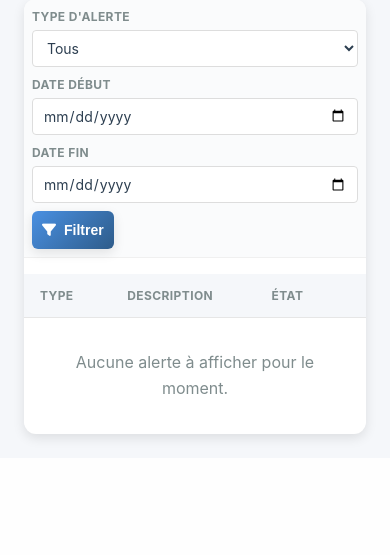
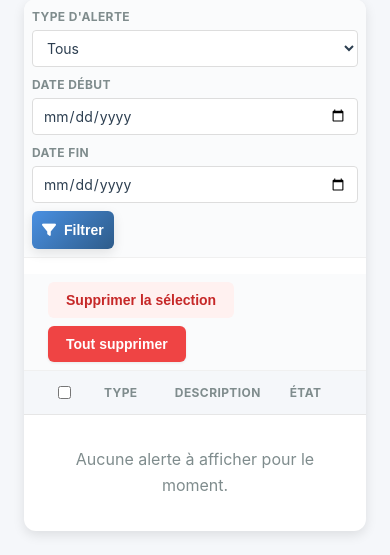
Before and after one commit to Amory707/BioAttendAPP, a Django app: template dashboard/templates/dashboard/employee_alertes.html in a window 390 px wide. Shown: the part 592-1147 px from the top of the page. Before the commit the page ends 1036 px from the top, so only its background shows below. Run offline with Django 5.2, Linux system fonts and the light colour scheme; the template is opened without the code that fills it, so the values that code supplies are empty.

Commit message:
correction alertes et vue employé

```diff
--- a/dashboard/templates/dashboard/employee_alertes.html
+++ b/dashboard/templates/dashboard/employee_alertes.html
@@ -146,10 +146,41 @@
     .alertes-filter .btn {
         min-height: 38px;
     }
+    .alertes-actions {
+        display: flex;
+        gap: var(--spacing-sm);
+        align-items: center;
+        justify-content: space-between;
+        padding: var(--spacing-sm) var(--spacing-md);
+        border-bottom: 1px solid #f0f0f0;
+        background: #FAFBFC;
+    }
+    .alertes-actions-info {
+        color: var(--color-text-secondary);
+        font-size: var(--font-size-sm);
+    }
+    .alertes-actions-buttons {
+        display: flex;
+        gap: var(--spacing-sm);
+        flex-wrap: wrap;
+    }
+    .btn-danger-soft {
+        background: #fff1f0;
+        color: #c62828;
+        border: 1px solid #ffcdd2;
+    }
+    .btn-danger-soft:hover {
+        background: #ffe4e1;
+    }
+    .alertes-checkbox-cell {
+        display: flex;
+        align-items: center;
+        justify-content: center;
+    }
     .alertes-grid-header,
     .alertes-grid-row {
         display: grid;
-        grid-template-columns: 1.1fr 2.4fr 1.3fr 1.2fr;
+        grid-template-columns: 48px 1.1fr 2.4fr 1.3fr 1.2fr;
         gap: var(--spacing-md);
         padding: 12px var(--spacing-md);
         align-items: center;
@@ -228,10 +259,10 @@
         }
         .alertes-grid-header,
         .alertes-grid-row {
-            grid-template-columns: 1fr 1.8fr 1.1fr;
+            grid-template-columns: 48px 1fr 1.8fr 1.1fr;
         }
-        .alertes-grid-header div:nth-child(4),
-        .alertes-grid-row div:nth-child(4) {
+        .alertes-grid-header div:nth-child(5),
+        .alertes-grid-row div:nth-child(5) {
             display: none;
         }
     }
@@ -305,7 +336,24 @@
             {% endif %}
         </form>
 
+        <form method="POST" action="{% url 'dashboard:employee_alertes' %}{% if request.GET.urlencode %}?{{ request.GET.urlencode }}{% endif %}">
+            {% csrf_token %}
+            <div class="alertes-actions">
+                <div class="alertes-actions-info"></div>
+                <div class="alertes-actions-buttons">
+                    <button type="submit" name="action" value="delete_selected" class="btn btn-danger-soft" onclick="return confirm('Supprimer définitivement les alertes sélectionnées ?');">
+                        Supprimer la sélection
+                    </button>
+                    <button type="submit" name="action" value="delete_all" class="btn btn-danger" onclick="return confirm('Supprimer définitivement toutes les alertes affichées ?');">
+                        Tout supprimer
+                    </button>
+                </div>
+            </div>
+
             <div class="alertes-grid-header">
+                <div class="alertes-checkbox-cell">
+                    <input type="checkbox" id="selectAllAlerts" aria-label="Tout sélectionner">
+                </div>
                 <div>Type</div>
                 <div>Description</div>
                 <div>État</div>
@@ -315,6 +363,9 @@
             <div class="table-body">
                 {% for alerte in alertes %}
                     <div class="alertes-grid-row {% if alerte.type == 'DEMANDE_PLANNING' %}row-planning{% elif alerte.type in schedule_types %}row-schedule{% else %}row-other{% endif %}">
+                        <div class="alertes-checkbox-cell">
+                            <input type="checkbox" name="selected_alert_ids" value="{{ alerte.id }}" class="alert-select-item" aria-label="Sélectionner l'alerte {{ alerte.id }}">
+                        </div>
                         <div>
                             <span class="alerte-type-badge {% if alerte.type == 'DEMANDE_PLANNING' %}planning{% elif alerte.type in schedule_types %}schedule{% else %}other{% endif %}">
                                 {{ alerte.get_type_display }}
@@ -330,6 +381,30 @@
                     </div>
                 {% endfor %}
             </div>
-    </div>
+        </form>
 </section>
+
+<script>
+    document.addEventListener('DOMContentLoaded', function () {
+        const selectAll = document.getElementById('selectAllAlerts');
+        const items = Array.from(document.querySelectorAll('.alert-select-item'));
+
+        if (!selectAll || items.length === 0) {
+            return;
+        }
+
+        selectAll.addEventListener('change', function () {
+            items.forEach(function (item) {
+                item.checked = selectAll.checked;
+            });
+        });
+
+        items.forEach(function (item) {
+            item.addEventListener('change', function () {
+                selectAll.checked = items.every(function (i) { return i.checked; });
+            });
+        });
+    });
+</script>
+
 {% endblock %}
--- a/schedule/templates/schedule/index.html
+++ b/schedule/templates/schedule/index.html
@@ -154,7 +154,7 @@
                 <button type="button" class="btn btn-primary" id="openScheduleRequestModal" {% if not features_enabled %}disabled{% endif %}>
                     {% if admin_view %}Nouvelle entrée RH{% else %}Nouvelle demande{% endif %}
                 </button>
-                {% if request.user.is_platform_admin %}
+                {% if admin_view %}
                     <button type="button" class="btn btn-secondary" id="openScheduleSettingsModal">Configurer les heures</button>
                 {% endif %}
             </div>
@@ -203,7 +203,7 @@
         </div>
     </div>
 
-    {% if request.user.is_platform_admin and settings_form %}
+    {% if admin_view and settings_form %}
         <div class="modal-backdrop" id="scheduleSettingsModal" aria-hidden="true">
             <div class="modal-card" role="dialog" aria-modal="true" aria-labelledby="scheduleSettingsModalTitle">
                 <div class="modal-header">
```
Also changed, not shown: dashboard/views.py (+37 -0 lines), schedule/forms.py (+18 -9 lines). Lines whose indentation alone changed are shown as unchanged.
